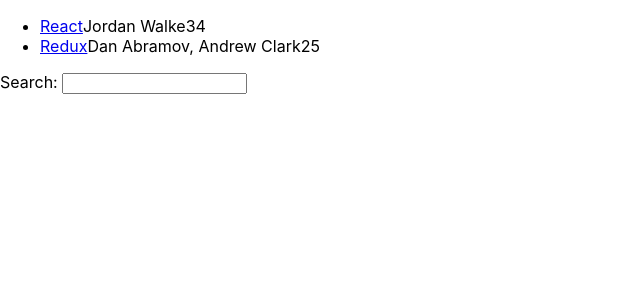
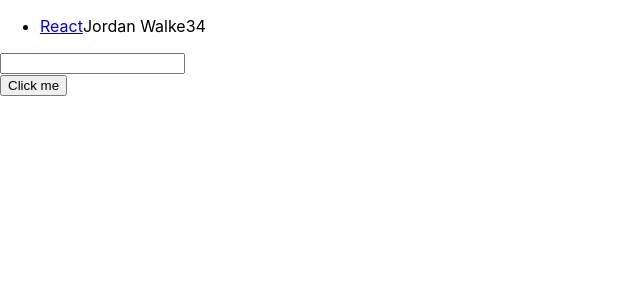
Before and after one commit to leejlaa/first-react-app, a React (Create React App) app: page / in a window 1280 px wide. Shown: the top 300 px of the page, without its empty margins (0-640 px from the left). Built offline with nearby package versions, Linux system fonts and the light colour scheme.

Commit message:
added a clickable button

```diff
--- a/src/App.js
+++ b/src/App.js
@@ -6,11 +6,19 @@
 
 
 
+const Button = ({onClick}) =>(
+  <div>
+    <button type="button" onClick={onClick} >
+      Click me
+    </button>
+  </div>
+);
 
-  const Search = ({search, onSearch}) =>(
+
+  const InputWithLabel = ({ id,type = 'text', label, value, onInputChange }) =>(
     <div>
-      <label htmlFor='search'>Search: </label>
-      <input id="search" type="text" onChange={onSearch} value={search}></input>
+      <label htmlFor={id}>{label} </label>
+      <input id="search" type={type} value={value} onChange={onInputChange}></input>
     </div>
   );
 
@@ -94,11 +102,20 @@
     objectID: 1,
     },
     ];
-    const [searchTerm, setSearchTerm] = React.useState("");
+    const [searchTerm, setSearchTerm] = React.useState(
+      localStorage.getItem('search') || 'React'
+      );
+      const [count, setCount] = React.useState(0);
+
+      const handleClick = () => {
+        setCount(count + 1);
+        console.log(count);
+      };
 
 
   const handleSearch = event =>{
     setSearchTerm(event.target.value);
+    localStorage.setItem('search', event.target.value);
   }
 
   const searchedStories = stories.filter((story) =>
@@ -107,7 +124,8 @@
 
   return <div>
     <List list ={searchedStories}/>
-    <Search search={searchTerm} onSearch={handleSearch}/>
+    <InputWithLabel search={searchTerm} onSearch={handleSearch}/>
+    <Button onClick={handleClick}>Toggle</Button>
     </div>;
 }
 
```
